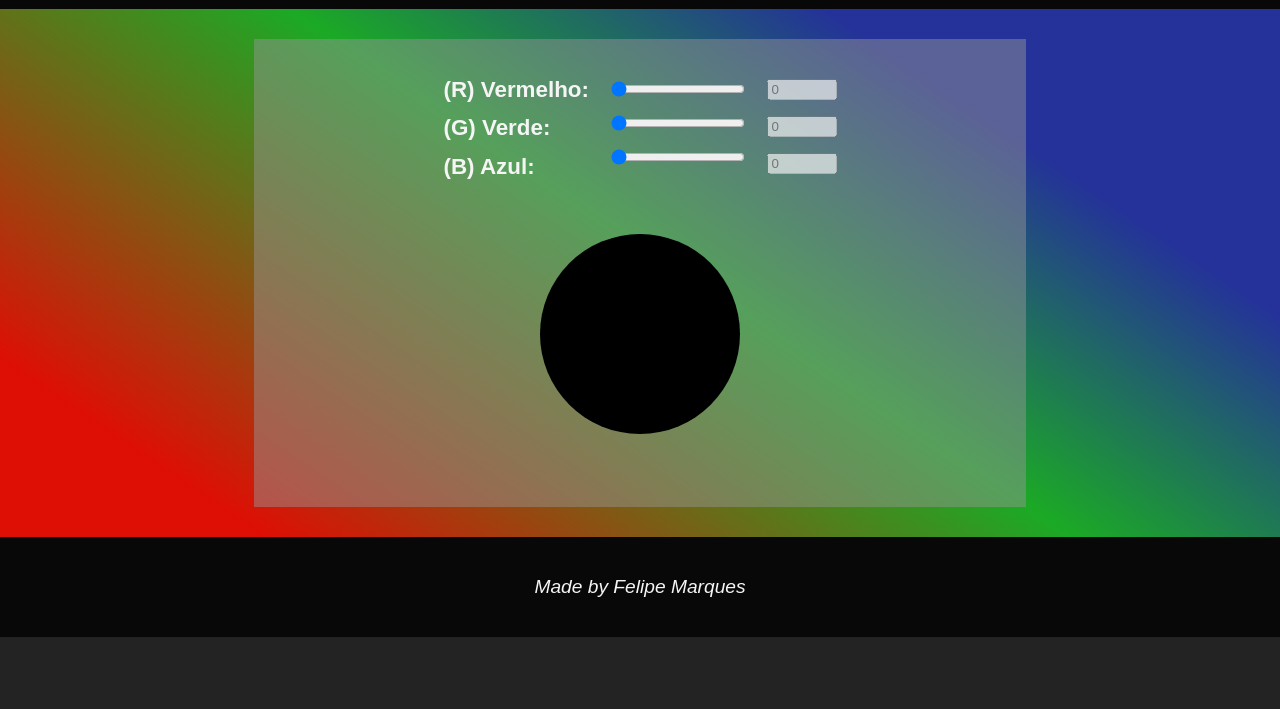
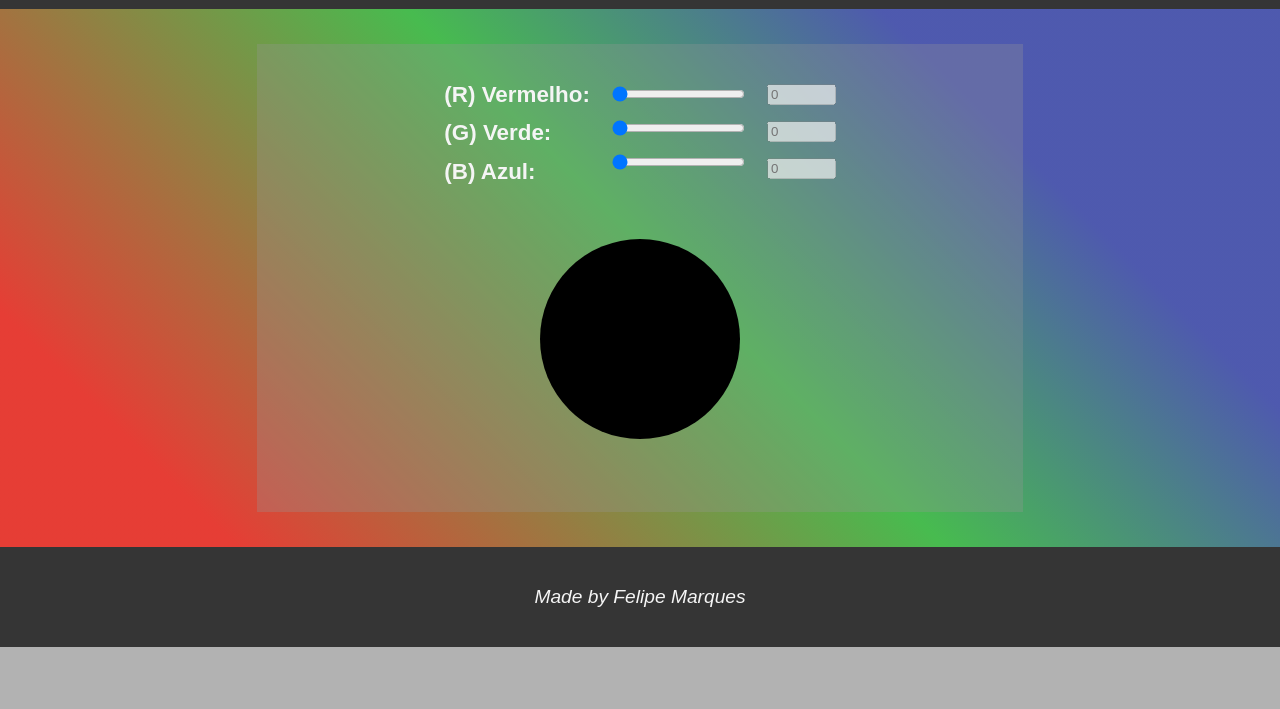
Before and after one commit to Felipe-Marques/filtroRGB, a plain HTML site: page index.html in a window 1280 px wide. Shown: the part 91-800 px from the top of the page. Drawn offline with Linux system fonts and the light colour scheme.

Commit message:
modificação de layout

```diff
--- a/css/style.css
+++ b/css/style.css
@@ -2,7 +2,7 @@ body {
   font-family: Arial, Helvetica, sans-serif;
   overflow: hidden;
   color: rgb(245, 245, 245);
-  background-color: rgba(0, 0, 0, 0.863);
+  background: rgba(0, 0, 0, 0.3);
 }
 
 .nav {
@@ -10,7 +10,7 @@ body {
   display: flex;
   flex-direction: row;
   justify-content: center;
-  background: rgba(0, 0, 0, 0.774);
+  background: rgba(0, 0, 0, 0.7);
 }
 
 .nav h1 {
@@ -32,25 +32,25 @@ section {
   flex-direction: row;
   justify-content: space-around;
   height: 468px;
-  padding: 30px;
+  padding: 35px;
   background: rgb(252, 12, 0);
   background: -moz-linear-gradient(
-    34deg,
-    rgba(252, 12, 0, 0.86) 13%,
-    rgba(26, 191, 37, 0.8631827731092436) 52%,
-    rgba(36, 52, 173, 0.86) 78%
+    45deg,
+    rgba(252, 12, 0, 0.7) 13%,
+    rgba(26, 191, 37, 0.7) 52%,
+    rgba(36, 52, 173, 0.7) 78%
   );
   background: -webkit-linear-gradient(
-    34deg,
-    rgba(252, 12, 0, 0.86) 13%,
-    rgba(26, 191, 37, 0.8631827731092436) 52%,
-    rgba(36, 52, 173, 0.86) 78%
+    45deg,
+    rgba(252, 12, 0, 0.7) 13%,
+    rgba(26, 191, 37, 0.7) 52%,
+    rgba(36, 52, 173, 0.7) 78%
   );
   background: linear-gradient(
-    34deg,
-    rgba(252, 12, 0, 0.86) 13%,
-    rgba(26, 191, 37, 0.8631827731092436) 52%,
-    rgba(36, 52, 173, 0.86) 78%
+    45deg,
+    rgba(252, 12, 0, 0.7) 13%,
+    rgba(26, 191, 37, 0.7) 52%,
+    rgba(36, 52, 173, 0.7) 78%
   );
   filter: progid:DXImageTransform.Microsoft.gradient(startColorstr="#fc0c00",endColorstr="#2434ad",GradientType=1);
 }
@@ -58,7 +58,7 @@ section {
 section #content {
   width: 60%;
   padding: 20px;
-  background: rgba(148, 148, 148, 0.486);
+  background: rgba(148, 148, 148, 0.3);
 }
 
 .filter {
@@ -117,7 +117,7 @@ input {
   flex-direction: row;
   justify-content: center;
   align-items: center;
-  background: rgba(0, 0, 0, 0.774);
+  background: rgba(0, 0, 0, 0.7);
 }
 
 .footer span {
```
